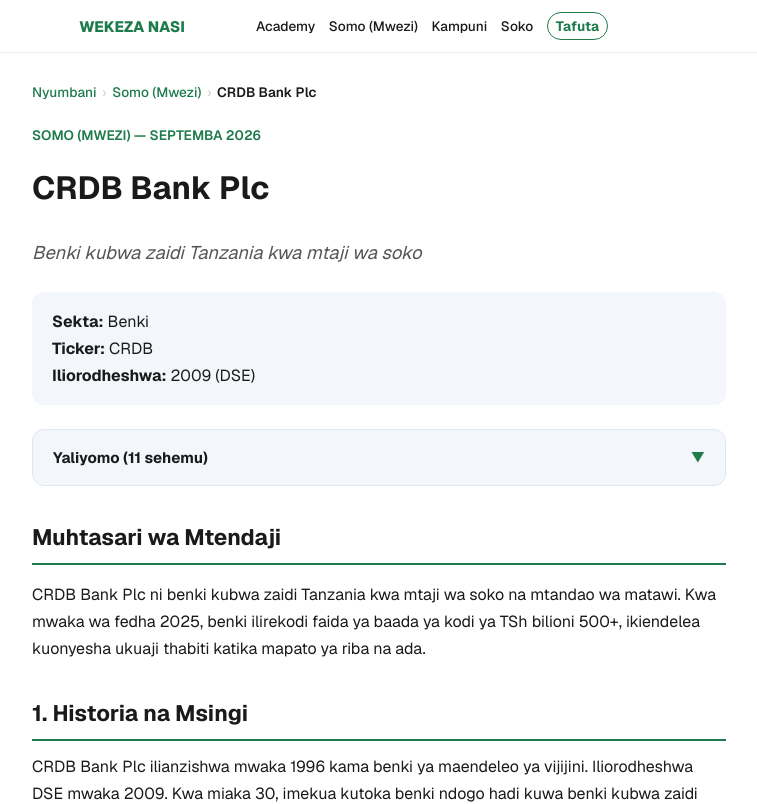
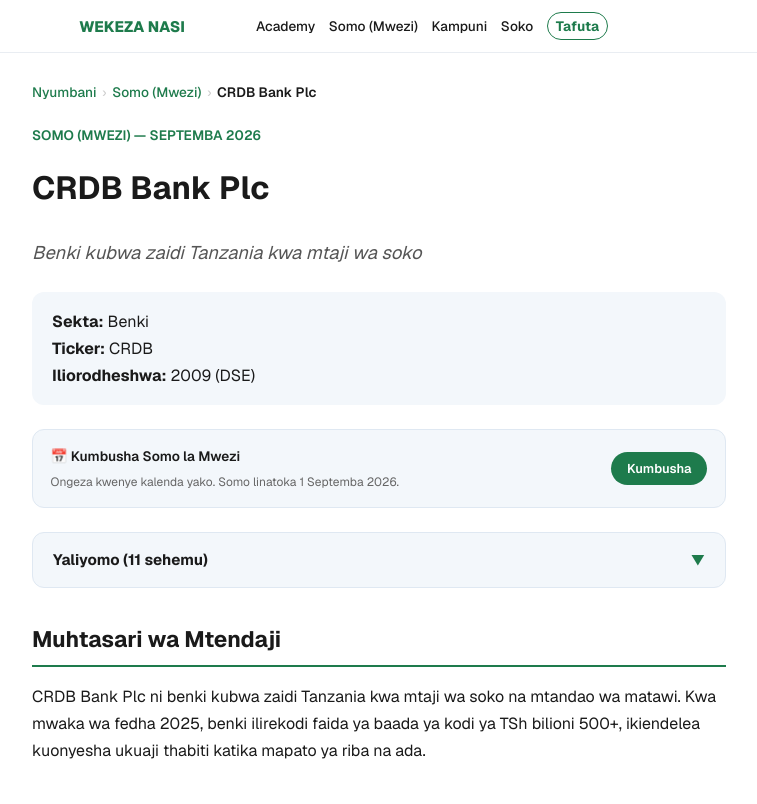
Before and after one commit to sadikiabubakari698-crypto/wekeza_nasi, a Next.js app in the folder wekeza-nasi-app/: page /somo-la-mwezi/crdb-2026-09 in a window 1280 px wide. Shown: the top 804 px of the page, without its empty margins (261-1018 px from the left). Built offline with nearby package versions, Linux system fonts and the light colour scheme.

Commit message:
Add AddToCalendar to Somo la Mwezi

```diff
--- a/wekeza-nasi-app/app/somo-la-mwezi/[slug]/page.js
+++ b/wekeza-nasi-app/app/somo-la-mwezi/[slug]/page.js
@@ -4,6 +4,7 @@
 import TableOfContents from "../../../components/TableOfContents";
 import RelatedArticles from "../../../components/RelatedArticles";
 import ArticleActions from "../../../components/ArticleActions";
+import AddToCalendar from "../../../components/AddToCalendar";
 
 export default async function SomoLaMwezi({ params }) {
   const { slug } = await params;
@@ -73,6 +74,14 @@
         </div>
       )}
 
+
+
+      <AddToCalendar
+        title={article.title}
+        description={article.executiveSummary?.substring(0, 200) || ""}
+        startDate={article.publishDate}
+        url={"https://wekeza-nasi.vercel.app/somo-la-mwezi/" + article.slug}
+      />
 
       <TableOfContents items={tocItems} />
 
--- /dev/null
+++ b/wekeza-nasi-app/components/AddToCalendar.js
@@ -0,0 +1,160 @@
+"use client";
+import { useState } from "react";
+
+export default function AddToCalendar({ title, description, startDate, url }) {
+  const [showMenu, setShowMenu] = useState(false);
+
+  // Tengeneza tarehe — default wiki moja kutoka sasa
+  const defaultDate = new Date();
+  defaultDate.setDate(defaultDate.getDate() + 7);
+  const start = startDate ? new Date(startDate) : defaultDate;
+
+  // Format: 20260923T090000Z (Google Calendar)
+  const formatDate = (date) => {
+    const pad = (n) => String(n).padStart(2, "0");
+    return (
+      date.getUTCFullYear() +
+      pad(date.getUTCMonth() + 1) +
+      pad(date.getUTCDate()) +
+      "T" +
+      pad(date.getUTCHours()) +
+      pad(date.getUTCMinutes()) +
+      "00Z"
+    );
+  };
+
+  const end = new Date(start.getTime() + 60 * 60 * 1000); // + 1 hour
+  const startStr = formatDate(start);
+  const endStr = formatDate(end);
+
+  const googleUrl = `https://calendar.google.com/calendar/render?action=TEMPLATE&text=${encodeURIComponent(title)}&dates=${startStr}/${endStr}&details=${encodeURIComponent(description + "\n\n" + url)}&location=${encodeURIComponent("WEKEZA NASI")}`;
+
+  // ICS file kwa Apple Calendar / Outlook
+  const downloadICS = () => {
+    const ics = [
+      "BEGIN:VCALENDAR",
+      "VERSION:2.0",
+      "PRODID:-//WEKEZA NASI//Somo la Mwezi//SW",
+      "BEGIN:VEVENT",
+      `UID:wekeza-${Date.now()}@wekeza-nasi.vercel.app`,
+      `DTSTAMP:${formatDate(new Date())}`,
+      `DTSTART:${startStr}`,
+      `DTEND:${endStr}`,
+      `SUMMARY:${title}`,
+      `DESCRIPTION:${description}\\n\\n${url}`,
+      "LOCATION:WEKEZA NASI",
+      "END:VEVENT",
+      "END:VCALENDAR",
+    ].join("\r\n");
+
+    const blob = new Blob([ics], { type: "text/calendar;charset=utf-8" });
+    const link = document.createElement("a");
+    link.href = URL.createObjectURL(blob);
+    link.download = "wekeza-somo-la-mwezi.ics";
+    document.body.appendChild(link);
+    link.click();
+    document.body.removeChild(link);
+    setShowMenu(false);
+  };
+
+  const wrapperStyle = {
+    background: "#f3f7fb",
+    border: "1px solid #dfe8f2",
+    borderRadius: "var(--radius-md)",
+    padding: "0.9rem 1.1rem",
+    margin: "1rem 0",
+    position: "relative",
+  };
+
+  const headerStyle = {
+    display: "flex",
+    justifyContent: "space-between",
+    alignItems: "center",
+    gap: "0.5rem",
+  };
+
+  const labelStyle = {
+    fontSize: "0.85rem",
+    color: "#1a1a1a",
+    fontWeight: 600,
+    margin: 0,
+  };
+
+  const subStyle = {
+    fontSize: "0.75rem",
+    color: "#666666",
+    margin: "0.25rem 0 0 0",
+  };
+
+  const btnStyle = {
+    display: "inline-flex",
+    alignItems: "center",
+    gap: "0.3rem",
+    padding: "0.5rem 1rem",
+    background: "#1e7b4c",
+    color: "#ffffff",
+    fontWeight: 600,
+    fontSize: "0.8rem",
+    borderRadius: "var(--radius-pill)",
+    border: "none",
+    cursor: "pointer",
+    flexShrink: 0,
+  };
+
+  const menuStyle = {
+    position: "absolute",
+    top: "calc(100% + 0.4rem)",
+    right: "1.1rem",
+    background: "#ffffff",
+    border: "1px solid #e9edf2",
+    borderRadius: "var(--radius-md)",
+    padding: "0.4rem",
+    boxShadow: "0 4px 12px rgba(0,0,0,0.1)",
+    zIndex: 20,
+    minWidth: "200px",
+  };
+
+  const menuItemStyle = {
+    display: "block",
+    width: "100%",
+    padding: "0.6rem 0.9rem",
+    background: "transparent",
+    color: "#1a1a1a",
+    border: "none",
+    borderRadius: "var(--radius-sm)",
+    fontSize: "0.85rem",
+    fontWeight: 500,
+    textAlign: "left",
+    cursor: "pointer",
+  };
+
+  return (
+    <div style={wrapperStyle}>
+      <div style={headerStyle}>
+        <div>
+          <p style={labelStyle}>📅 Kumbusha Somo la Mwezi</p>
+          <p style={subStyle}>
+            Ongeza kwenye kalenda yako. Somo linatoka {start.toLocaleDateString("sw-TZ", { day: "numeric", month: "long", year: "numeric" })}.
+          </p>
+        </div>
+        <button style={btnStyle} onClick={() => setShowMenu(!showMenu)}>
+          Kumbusha
+        </button>
+      </div>
+
+      {showMenu && (
+        <div style={menuStyle}>
+          <a href={googleUrl} target="_blank" rel="noopener noreferrer" style={{ ...menuItemStyle, textDecoration: "none", display: "block" }}>
+            Google Calendar
+          </a>
+          <button style={menuItemStyle} onClick={downloadICS}>
+            Apple Calendar (iPhone)
+          </button>
+          <button style={menuItemStyle} onClick={downloadICS}>
+            Outlook / Nyingine
+          </button>
+        </div>
+      )}
+    </div>
+  );
+}
```
